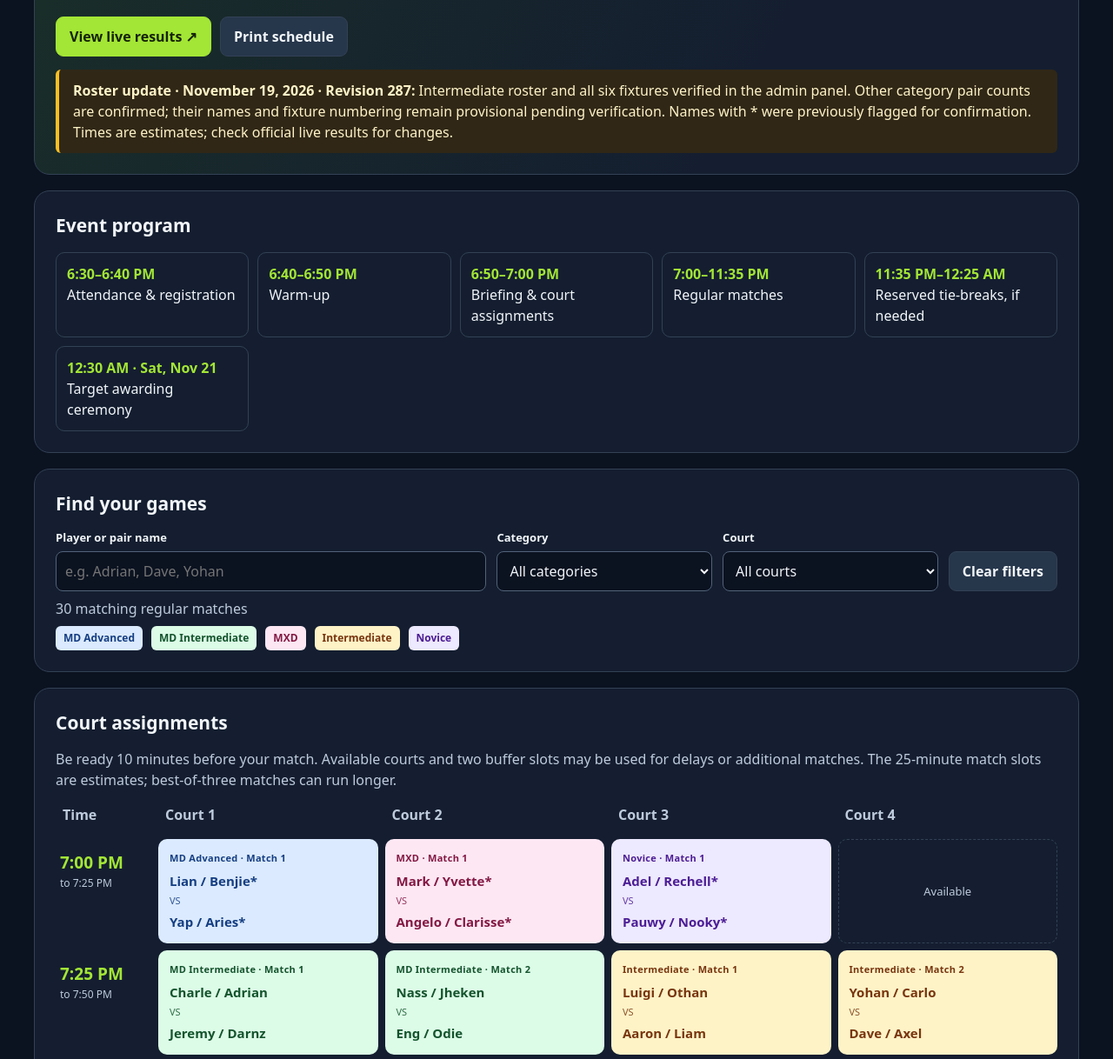
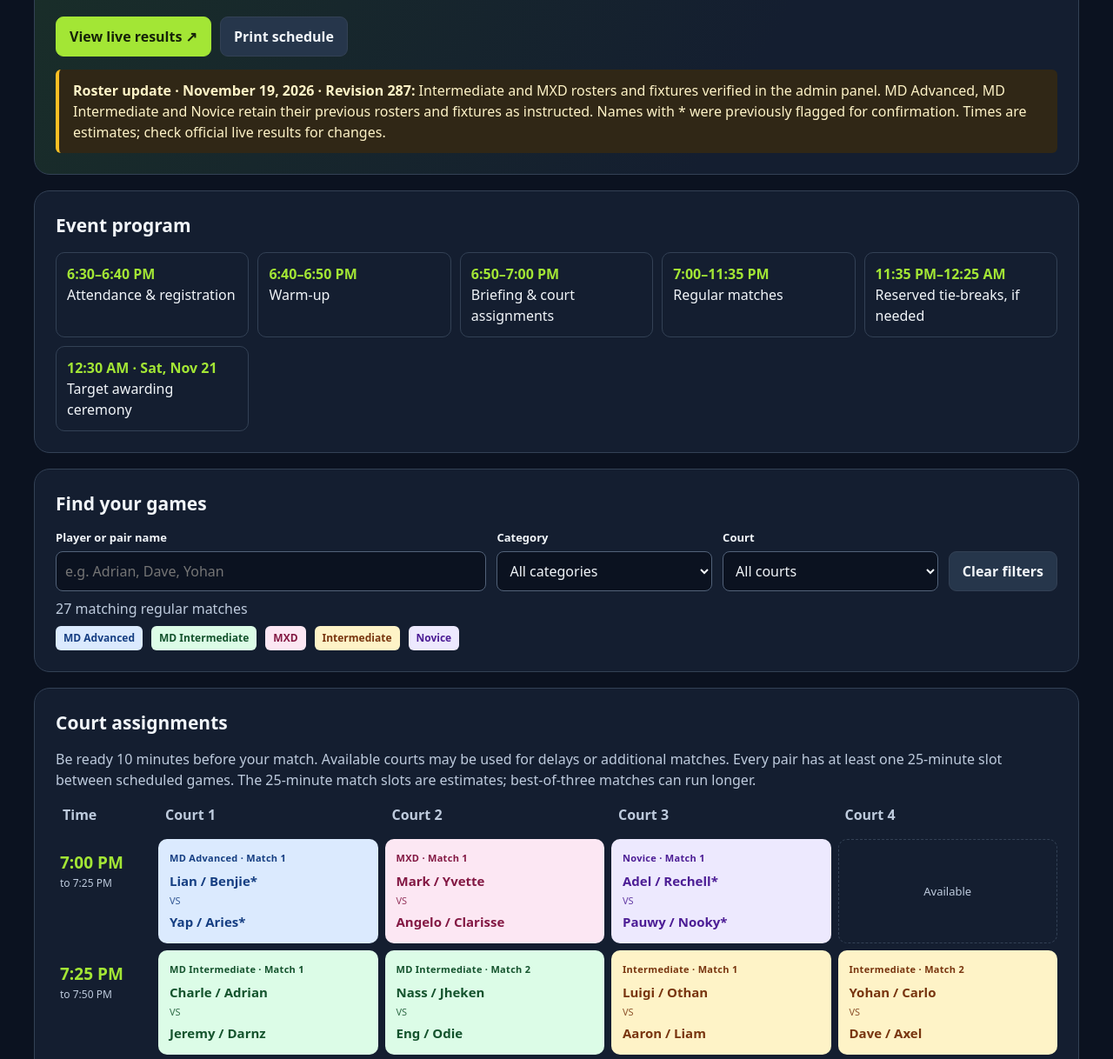
Before and after one commit to Raven221B/Badminton-Time-Que, a plain HTML site: page index.html in a window 1280 px wide. Shown: the part 295-1513 px from the top of the page at 87% size. Drawn offline with Linux system fonts and the light colour scheme.

Commit message:
Vlad/Lani move to MXD Category

```diff
--- a/index.html
+++ b/index.html
@@ -228,7 +228,7 @@ select:focus-visible {
     margin: 4px 0;
 }
 
-/* Category colors */
+/* CATEGORY COLORS */
 
 .c0 {
     background: #dbeafe;
@@ -297,7 +297,7 @@ footer {
     display: none !important;
 }
 
-/* Mobile responsiveness */
+/* MOBILE RESPONSIVENESS */
 
 @media(max-width: 780px) {
 
@@ -364,12 +364,14 @@ footer {
 }
 
 @media(max-width: 370px) {
+
     .slot, .controls {
         grid-template-columns: 1fr;
     }
+
 }
 
-/* Print settings */
+/* PRINT SETTINGS */
 
 @media print {
 
@@ -458,6 +460,7 @@ footer {
         size: landscape;
         margin: 10mm;
     }
+
 }
 </style>
 </head>
@@ -499,7 +502,7 @@ footer {
         </div>
 
         <div class="stat">
-            <strong>30</strong>
+            <strong>27</strong>
             <span>Planned regular matches</span>
         </div>
 
@@ -524,15 +527,20 @@ footer {
     </div>
 
     <div class="notice">
+
         <strong>
             Roster update · November 19, 2026 · Revision 287:
         </strong>
-        Intermediate roster and all six fixtures verified in
-        the admin panel. Other category pair counts are confirmed;
-        their names and fixture numbering remain provisional
-        pending verification. Names with * were previously flagged
-        for confirmation. Times are estimates; check official
-        live results for changes.
+
+        Intermediate and MXD rosters and fixtures
+        verified in the admin panel.
+        MD Advanced, MD Intermediate and Novice
+        retain their previous rosters and fixtures
+        as instructed.
+        Names with * were previously flagged for confirmation.
+        Times are estimates; check official live results
+        for changes.
+
     </div>
 
 </header>
@@ -609,7 +617,9 @@ footer {
             </label>
 
             <select id="category">
-                <option value="all">All categories</option>
+                <option value="all">
+                    All categories
+                </option>
             </select>
 
         </div>
@@ -621,11 +631,16 @@ footer {
             </label>
 
             <select id="court">
-                <option value="all">All courts</option>
+
+                <option value="all">
+                    All courts
+                </option>
+
                 <option>1</option>
                 <option>2</option>
                 <option>3</option>
                 <option>4</option>
+
             </select>
 
         </div>
@@ -636,10 +651,11 @@ footer {
 
     </div>
 
-    <p id="resultCount"
-       class="muted"
-       role="status"
-       aria-live="polite">
+    <p
+        id="resultCount"
+        class="muted"
+        role="status"
+        aria-live="polite">
     </p>
 
     <div id="legend" class="legend"></div>
@@ -653,11 +669,17 @@ footer {
     <h2>Court assignments</h2>
 
     <p class="muted">
+
         Be ready 10 minutes before your match.
-        Available courts and two buffer slots may be used
-        for delays or additional matches.
+        Available courts may be used for delays
+        or additional matches.
+
+        Every pair has at least one 25-minute
+        slot between scheduled games.
+
         The 25-minute match slots are estimates;
         best-of-three matches can run longer.
+
     </p>
 
     <div id="schedule" class="schedule"></div>
@@ -675,18 +697,25 @@ footer {
     <h2>Player reminders</h2>
 
     <p>
+
         All players must arrive at 6:30 PM.
+
         Match times are estimates, not fixed game limits.
+
         Each category has three podium places.
+
         Any additional head-to-head matches are determined
         by the official live results system.
+
     </p>
 
 </section>
 
 <footer>
+
     BBC Mini Fun Game · Read-only schedule ·
     No database connection or write operations
+
 </footer>
 
 </main>
@@ -695,11 +724,19 @@ footer {
 
 /* =====================================
    UPDATED PLAYER ROSTER
+
    November 19, 2026
    Tournament Revision 287
+
+   Total:
+   34 Players
+   17 Pairs
+   27 Planned Regular Matches
 ===================================== */
 
 const cats = [
+
+    /* 0 - MD ADVANCED - RETAINED */
 
     {
         n: 'MD Advanced',
@@ -709,6 +746,8 @@ const cats = [
             'Tristan / Dem*'
         ]
     },
+
+    /* 1 - MD INTERMEDIATE - RETAINED */
 
     {
         n: 'MD Intermediate',
@@ -720,14 +759,18 @@ const cats = [
         ]
     },
 
+    /* 2 - MXD - CORRECTED */
+
     {
         n: 'MXD',
         p: [
-            'Mark / Yvette*',
-            'Angelo / Clarisse*',
-            'Cholo / Chrizle*'
+            'Mark / Yvette',
+            'Angelo / Clarisse',
+            'Vlad / Lani'
         ]
     },
+
+    /* 3 - INTERMEDIATE - CORRECTED */
 
     {
         n: 'Intermediate',
@@ -738,6 +781,8 @@ const cats = [
             'Dave / Axel'
         ]
     },
+
+    /* 4 - NOVICE - RETAINED */
 
     {
         n: 'Novice',
@@ -751,19 +796,32 @@ const cats = [
 ];
 
 /* =====================================
-   MATCH SCHEDULE
+   OPTIMIZED MATCH SCHEDULE
 
    Format:
-   [Category index, Match number,
-    First pair index, Second pair index]
+   [
+       Category Index,
+       Match Number,
+       First Pair Index,
+       Second Pair Index
+   ]
 
    Each row represents four courts.
-   Null means the court is available.
+   Null means court is available.
+
+   Category Index:
+   0 = MD Advanced
+   1 = MD Intermediate
+   2 = MXD
+   3 = Intermediate
+   4 = Novice
+
+   Each time slot = 25 minutes.
 ===================================== */
 
 const slots = [
 
-    // 7:00 PM - 7:25 PM
+    /* 7:00 PM - 7:25 PM */
 
     [
         [0,1,0,1],
@@ -772,7 +830,7 @@ const slots = [
         null
     ],
 
-    // 7:25 PM - 7:50 PM
+    /* 7:25 PM - 7:50 PM */
 
     [
         [1,1,0,1],
@@ -781,35 +839,34 @@ const slots = [
         [3,2,2,3]
     ],
 
-    // 7:50 PM - 8:15 PM
+    /* 7:50 PM - 8:15 PM */
 
     [
         [0,2,1,2],
-        [2,2,1,2],
+        null,
         [4,2,1,2],
         null
     ],
 
-    // 8:15 PM - 8:40 PM
-    // BUFFER SLOT
+    /* 8:15 PM - 8:40 PM */
 
     [
         null,
-        null,
+        [2,2,1,2],
         null,
         null
     ],
 
-    // 8:40 PM - 9:05 PM
+    /* 8:40 PM - 9:05 PM */
 
     [
         [0,3,0,2],
-        [2,3,0,2],
+        null,
         [4,3,0,2],
         null
     ],
 
-    // 9:05 PM - 9:30 PM
+    /* 9:05 PM - 9:30 PM */
 
     [
         [1,3,0,3],
@@ -818,35 +875,34 @@ const slots = [
         [3,4,1,2]
     ],
 
-    // 9:30 PM - 9:55 PM
+    /* 9:30 PM - 9:55 PM */
 
     [
         [0,4,0,1],
-        [2,4,0,1],
+        null,
         [4,4,0,1],
         null
     ],
 
-    // 9:55 PM - 10:20 PM
-    // BUFFER SLOT
+    /* 9:55 PM - 10:20 PM */
 
     [
         null,
-        null,
+        [2,3,0,2],
         null,
         null
     ],
 
-    // 10:20 PM - 10:45 PM
+    /* 10:20 PM - 10:45 PM */
 
     [
         [0,5,1,2],
-        [2,5,1,2],
+        null,
         [4,5,1,2],
         null
     ],
 
-    // 10:45 PM - 11:10 PM
+    /* 10:45 PM - 11:10 PM */
 
     [
         [1,5,0,2],
@@ -855,11 +911,11 @@ const slots = [
         [3,6,3,1]
     ],
 
-    // 11:10 PM - 11:35 PM
+    /* 11:10 PM - 11:35 PM */
 
     [
         [0,6,0,2],
-        [2,6,0,2],
+        null,
         [4,6,0,2],
         null
     ]
@@ -887,17 +943,23 @@ function el(tag, cls, txt) {
     return e;
 }
 
+/* =====================================
+   TIME CALCULATION
+===================================== */
+
 function time(i) {
 
     let m = 19 * 60 + i * 25;
+
     let h = Math.floor(m / 60) % 24;
 
     return `${h % 12 || 12}:${String(m % 60)
         .padStart(2, '0')} ${h >= 12 ? 'PM' : 'AM'}`;
+
 }
 
 /* =====================================
-   CATEGORY FILTERS AND LEGEND
+   CATEGORY FILTERS AND COLOR LEGEND
 ===================================== */
 
 cats.forEach((c, i) => {
@@ -915,12 +977,15 @@ cats.forEach((c, i) => {
 });
 
 /* =====================================
-   GENERATE PLAYER SCHEDULE
+   RENDER THE PLAYER SCHEDULE
 ===================================== */
 
 function render() {
 
-    let q = $('search').value.trim().toLowerCase();
+    let q = $('search')
+        .value
+        .trim()
+        .toLowerCase();
 
     let category = $('category').value;
 
@@ -953,10 +1018,18 @@ function render() {
 
         let wrap = el('div', 'slot');
 
-        let t = el('div', 'time', time(i));
+        let t = el(
+            'div',
+            'time',
+            time(i)
+        );
 
         t.append(
-            el('small', '', 'to ' + time(i + 1))
+            el(
+                'small',
+                '',
+                'to ' + time(i + 1)
+            )
         );
 
         wrap.append(t);
@@ -975,14 +1048,18 @@ function render() {
 
                 let b = c.p[m[3]];
 
-                let hay = (a + ' ' + b).toLowerCase();
+                let hay = (a + ' ' + b)
+                    .toLowerCase();
 
                 ok =
+
                     (!q || hay.includes(q)) &&
+
                     (
                         category === 'all' ||
                         category === String(m[0])
                     ) &&
+
                     (
                         court === 'all' ||
                         court === String(j + 1)
@@ -991,6 +1068,7 @@ function render() {
                 if (ok) {
 
                     hits++;
+
                     count++;
 
                     let f = el(
@@ -1012,11 +1090,23 @@ function render() {
                             c.n + ' · Match ' + m[1]
                         ),
 
-                        el('strong', '', a),
+                        el(
+                            'strong',
+                            '',
+                            a
+                        ),
 
-                        el('span', 'vs', 'VS'),
+                        el(
+                            'span',
+                            'vs',
+                            'VS'
+                        ),
 
-                        el('strong', '', b)
+                        el(
+                            'strong',
+                            '',
+                            b
+                        )
 
                     );
 
@@ -1035,9 +1125,12 @@ function render() {
                 );
 
                 x.setAttribute(
+
                     'aria-label',
+
                     'Court ' + (j + 1) +
                     (m ? ' filtered' : ' available')
+
                 );
 
                 wrap.append(x);
@@ -1057,17 +1150,25 @@ function render() {
     });
 
     $('resultCount').textContent =
+
         count +
+
         ' matching regular ' +
+
         (count === 1 ? 'match' : 'matches') +
+
         (filtered ? ' · filters applied' : '');
 
     if (!count) {
 
         let msg = el(
+
             'p',
+
             'muted',
+
             'No games match your filters. Try another player name or clear the filters.'
+
         );
 
         root.append(msg);
@@ -1077,17 +1178,24 @@ function render() {
 }
 
 /* =====================================
-   SEARCH, FILTER AND PRINT CONTROLS
+   SEARCH AND FILTER EVENT LISTENERS
 ===================================== */
 
 ['search', 'category', 'court'].forEach(id => {
 
     $(id).addEventListener(
+
         id === 'search' ? 'input' : 'change',
+
         render
+
     );
 
 });
+
+/* =====================================
+   CLEAR FILTERS
+===================================== */
 
 $('reset').addEventListener('click', () => {
 
@@ -1103,10 +1211,21 @@ $('reset').addEventListener('click', () => {
 
 });
 
+/* =====================================
+   PRINT SCHEDULE
+===================================== */
+
 $('print').addEventListener(
+
     'click',
+
     () => window.print()
+
 );
+
+/* =====================================
+   INITIALIZE SCHEDULE
+===================================== */
 
 render();
 
```
